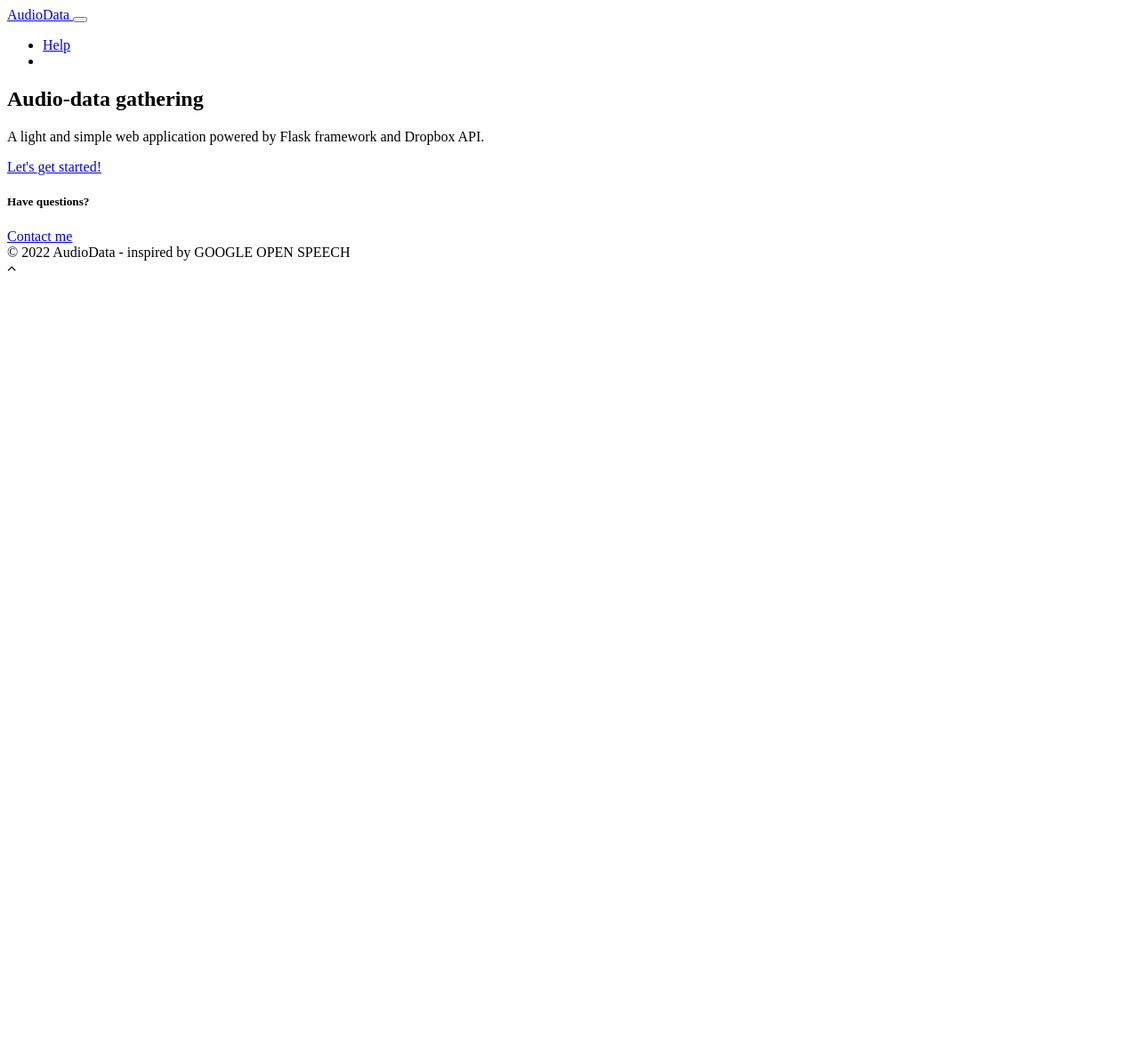
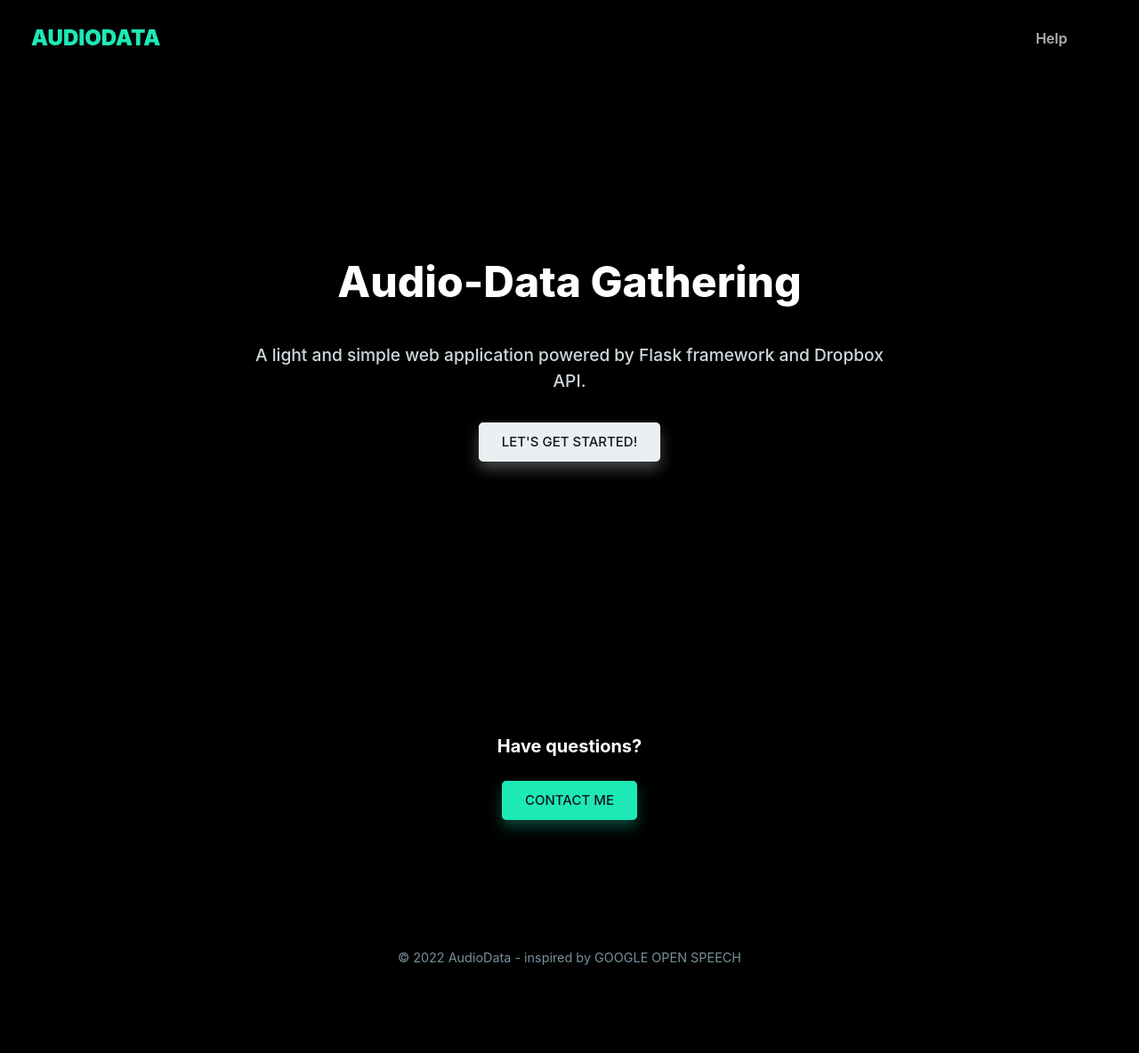
Before and after one commit to AliQambari/BatchFileRecorder, a Flask app: page / in a window 1280 px wide. Shown: the whole page at 89% size. Before the commit the page ends 305 px from the top, so only its background shows below. Run offline with Flask 2, Linux system fonts and the light colour scheme; some libraries are stand-ins or nearby versions; some web fonts are replaced.

Commit message:
Update welcome.html

```diff
--- a/templates/welcome.html
+++ b/templates/welcome.html
@@ -15,7 +15,7 @@
     <link rel="stylesheet" href="https://cdnjs.cloudflare.com/ajax/libs/slick-carousel/1.8.1/slick-theme.min.css">
 
     <!-- Bootstrap CSS / Color Scheme -->
-    <link rel="stylesheet" href="static/styles/css/default.css" id="theme-color">
+    <link rel="stylesheet" href="static/default.css" id="theme-color">
 </head>
 <body>
 
```
